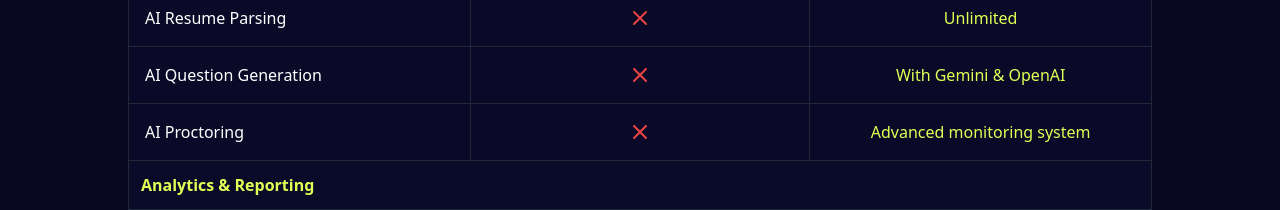
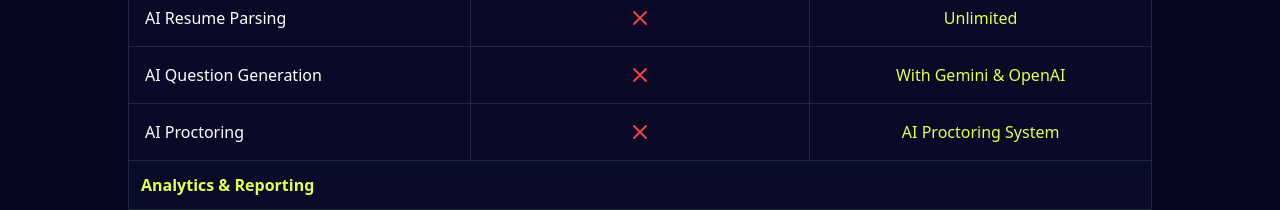
Before and after one commit to sohaihub/hyredragon, a React (Vite) app: page /ai-products in a window 1280 px wide. Shown: the part 2300-2510 px from the top of the page. Built offline with nearby package versions, Linux system fonts and the light colour scheme.

Commit message:
Code edited in Lovable Code Editor
Edited UI in Lovable

```diff
--- a/src/pages/AIProducts.tsx
+++ b/src/pages/AIProducts.tsx
@@ -105,7 +105,7 @@ const AIProducts = () => {
         {
           name: "AI Proctoring",
           traditional: false,
-          ai: "Advanced monitoring system"
+          ai: "AI Proctoring System"
         }
       ]
     },
```
